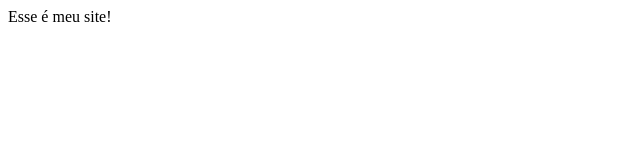
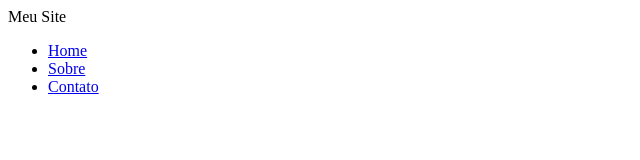
Before and after one commit to szardo/testegit, a plain HTML site: page index.html in a window 1280 px wide. Shown: the whole page, without its empty margins (0-640 px from the left). Drawn offline with Linux system fonts and the light colour scheme.

Commit message:
Novo Menu

```diff
--- a/index.html
+++ b/index.html
@@ -5,6 +5,13 @@
 <title> Meu Site </title>
 </head>
 <body>
-Esse é meu site!
+Meu Site
+
+<ul>
+    <li><a href="index.html">Home</a></li>
+    <li><a href="sobre.html">Sobre</a></li>
+    <li><a href="contato.html">Contato</a></li>
+</ul>
+
 </body>
 </html>
```
